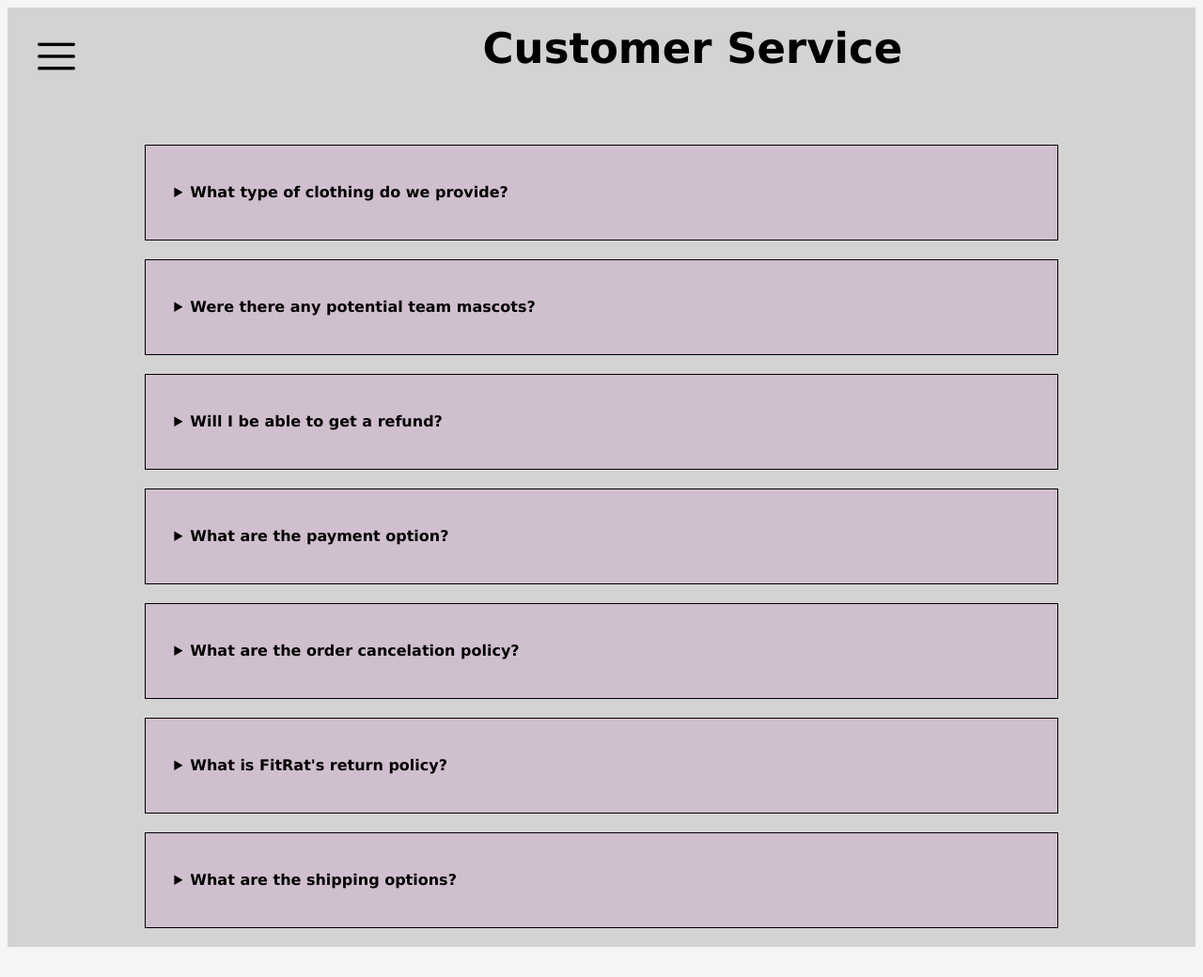
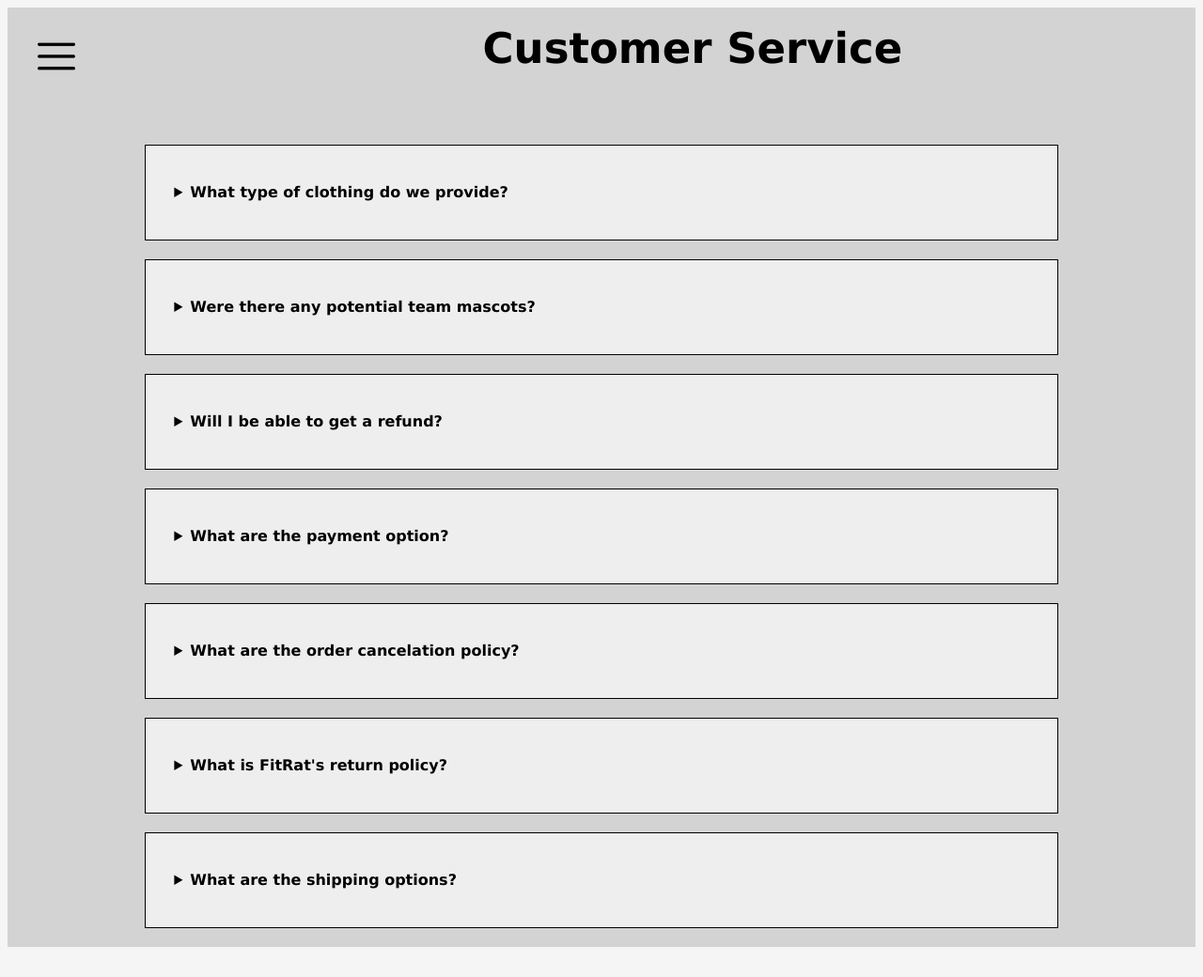
Before and after one commit to nagalil-hanoj-hteal3/Web-Group-Project, a PHP site: page /html/customerservice.html in a window 1280 px wide. Shown: the whole page at 94% size. Run offline with PHP 8.4, Linux system fonts and the light colour scheme; grey boxes are pictures that could not be loaded.

Commit message:
service color white

```diff
--- a/css/service.css
+++ b/css/service.css
@@ -33,7 +33,7 @@
     /* justify-content: center; */
     width: 90%;
     /*text-align: center;*/
-    background-color: rgb(208, 191, 206)
+    background-color: rgb(238, 238, 238);
 }
 
 summary, label, p{
```
